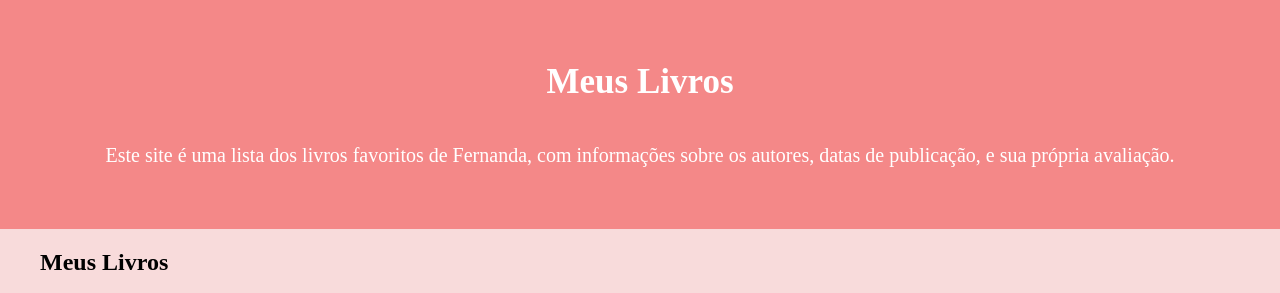
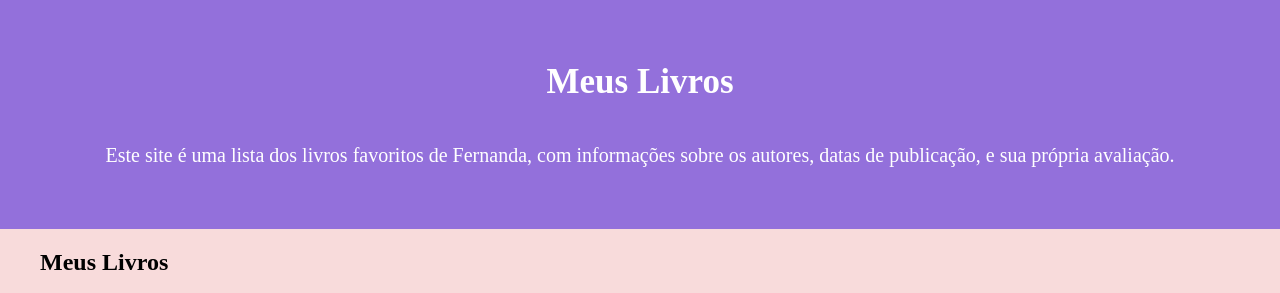
Before and after one commit to GROSMV3A/minhas-leituras, a plain HTML site: page index.html in a window 1280 px wide. Shown: the top 293 px of the page. Drawn offline with Linux system fonts and the light colour scheme; a web font is replaced by a local one.

Commit message:
Update style.css

```diff
--- a/style.css
+++ b/style.css
@@ -4,7 +4,7 @@
 }
 
 :root {
-    --cor-principal: #F48888;
+    --cor-principal: #9370DB;
     --cor-destaque: #4B0082;
     --cor-background: #F8DBDB;
 }
```
